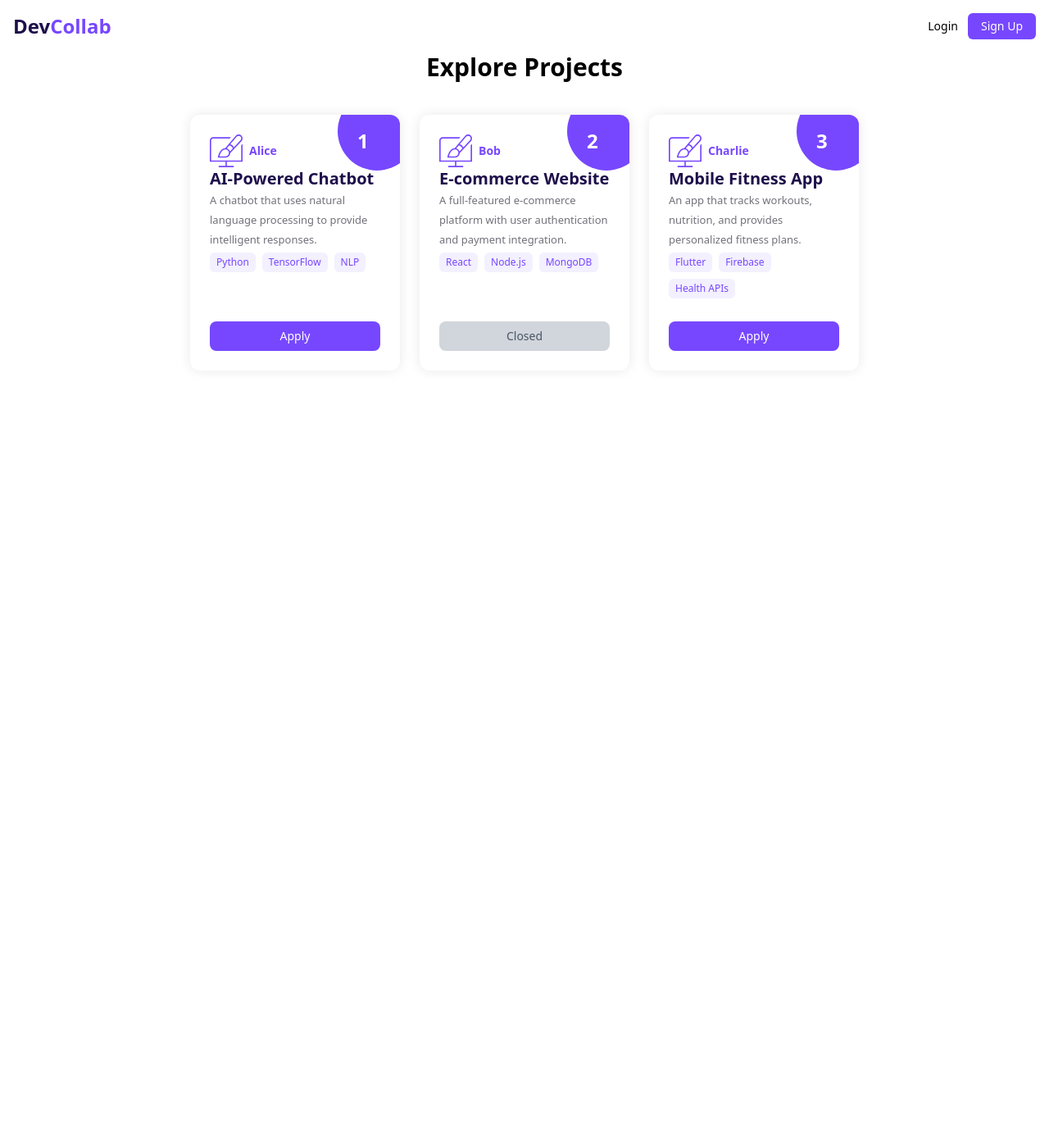
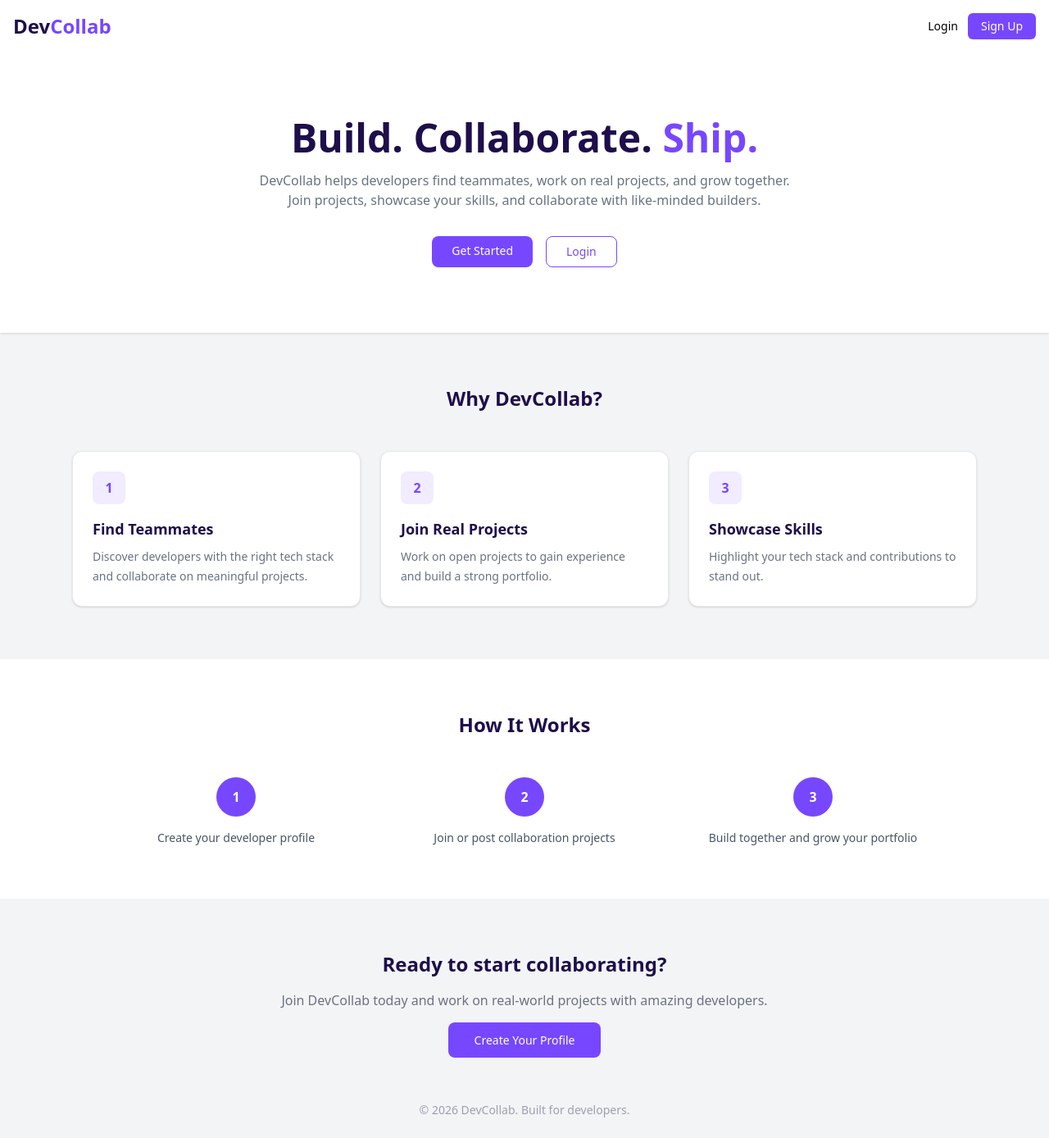
Before and after one commit to AdityaDabgotra/DevCollab, a Next.js app: page / in a window 1280 px wide. Shown: the whole page at 82% size. Before the commit the page ends 800 px from the top, so only its background shows below. Built offline with nearby package versions, Linux system fonts and the light colour scheme; no server answers.

Commit message:
home page created

```diff
--- a/src/app/(auth)/register/page.tsx
+++ b/src/app/(auth)/register/page.tsx
@@ -67,7 +67,7 @@ const Form = () => {
         toast.success("Account created successfully!");
         router.replace("/login");
       } else {
-        toast.error("Error creating account.");
+        toast.error(response.data.message || "Registration failed. Please try again.");
       }
     } catch (error) {
       console.log("Error registering:", error);
--- a/src/app/api/register/route.ts
+++ b/src/app/api/register/route.ts
@@ -31,7 +31,7 @@ export async function POST(request: Request) {
           success: false,
           message: "Username or Email already exists",
         },
-        { status: 400 }
+        { status: 200 }
       );
     }
 
--- a/src/app/page.tsx
+++ b/src/app/page.tsx
@@ -1,38 +1,116 @@
-import React from 'react'
-import ProjectCard from '../components/ProjectCard'
+"use client";
 
-const page = () => {
+import Link from "next/link";
+
+export default function HomePage() {
   return (
-    <div>
-      <h1 className='text-3xl font-bold text-center mb-10'>Explore Projects</h1>
-      <div className='flex flex-wrap gap-6 justify-center'>
-        <ProjectCard
-          id="1"
-          index={1}
-          title="AI-Powered Chatbot"
-          desc="A chatbot that uses natural language processing to provide intelligent responses."
-          owner="Alice"
-          techStack={["Python", "TensorFlow", "NLP"] } status='open'
-        />
-        <ProjectCard
-          id="2"
-          index={2}
-          title="E-commerce Website"
-          desc="A full-featured e-commerce platform with user authentication and payment integration."
-          owner="Bob"
-          techStack={["React", "Node.js", "MongoDB"]} status='closed'
-        />
-        <ProjectCard
-          id="3"
-          index={3}
-          title="Mobile Fitness App"
-          desc="An app that tracks workouts, nutrition, and provides personalized fitness plans."
-          owner="Charlie"
-          techStack={["Flutter", "Firebase", "Health APIs"]} status='open'
-        />
-      </div>
+    <div className="min-h-screen bg-gray-100 text-[#1e0e4b]">
+      {/* HERO */}
+      <section className="flex flex-col items-center justify-center text-center px-6 py-20 bg-white shadow-sm">
+        <h1 className="text-4xl md:text-5xl font-bold mb-4">
+          Build. Collaborate. <span className="text-[#7747ff]">Ship.</span>
+        </h1>
+        <p className="text-gray-500 max-w-2xl mb-8">
+          DevCollab helps developers find teammates, work on real projects,
+          and grow together. Join projects, showcase your skills, and
+          collaborate with like-minded builders.
+        </p>
+
+        <div className="flex gap-4">
+          <Link
+            href="/register"
+            className="bg-[#7747ff] text-white px-6 py-2 rounded-lg text-sm font-medium hover:bg-[#5f37d6] transition"
+          >
+            Get Started
+          </Link>
+
+          <Link
+            href="/login"
+            className="border border-[#7747ff] text-[#7747ff] px-6 py-2 rounded-lg text-sm font-medium hover:bg-[#7747ff]/10 transition"
+          >
+            Login
+          </Link>
+        </div>
+      </section>
+
+      {/* FEATURES */}
+      <section className="px-6 py-16 max-w-6xl mx-auto">
+        <h2 className="text-2xl font-bold text-center mb-12">
+          Why DevCollab?
+        </h2>
+
+        <div className="grid md:grid-cols-3 gap-6">
+          {[
+            {
+              title: "Find Teammates",
+              desc: "Discover developers with the right tech stack and collaborate on meaningful projects.",
+            },
+            {
+              title: "Join Real Projects",
+              desc: "Work on open projects to gain experience and build a strong portfolio.",
+            },
+            {
+              title: "Showcase Skills",
+              desc: "Highlight your tech stack and contributions to stand out.",
+            },
+          ].map((feature, i) => (
+            <div
+              key={i}
+              className="bg-white border border-gray-200 rounded-xl p-6 shadow-sm hover:shadow-md transition"
+            >
+              <div className="w-10 h-10 flex items-center justify-center bg-[#7747ff]/10 text-[#7747ff] rounded-lg mb-4 font-bold">
+                {i + 1}
+              </div>
+              <h3 className="font-semibold text-lg mb-2">{feature.title}</h3>
+              <p className="text-sm text-gray-500 leading-6">{feature.desc}</p>
+            </div>
+          ))}
+        </div>
+      </section>
+
+      {/* HOW IT WORKS */}
+      <section className="bg-white py-16 px-6">
+        <h2 className="text-2xl font-bold text-center mb-12">
+          How It Works
+        </h2>
+
+        <div className="max-w-5xl mx-auto grid md:grid-cols-3 gap-8 text-center">
+          {[
+            "Create your developer profile",
+            "Join or post collaboration projects",
+            "Build together and grow your portfolio",
+          ].map((step, i) => (
+            <div key={i}>
+              <div className="w-12 h-12 mx-auto flex items-center justify-center bg-[#7747ff] text-white rounded-full font-bold mb-4">
+                {i + 1}
+              </div>
+              <p className="text-sm text-gray-600">{step}</p>
+            </div>
+          ))}
+        </div>
+      </section>
+
+      {/* CTA */}
+      <section className="text-center py-16 px-6">
+        <h2 className="text-2xl font-bold mb-4">
+          Ready to start collaborating?
+        </h2>
+        <p className="text-gray-500 mb-6">
+          Join DevCollab today and work on real-world projects with amazing developers.
+        </p>
+
+        <Link
+          href="/register"
+          className="bg-[#7747ff] text-white px-8 py-3 rounded-lg text-sm font-medium hover:bg-[#5f37d6] transition"
+        >
+          Create Your Profile
+        </Link>
+      </section>
+
+      {/* FOOTER */}
+      <footer className="text-center text-sm text-gray-400 pb-6">
+        © {new Date().getFullYear()} DevCollab. Built for developers.
+      </footer>
     </div>
-  )
+  );
 }
-
-export default page
```
Also changed, not shown: 1 other file (tests, documents, lock files or other folders).
